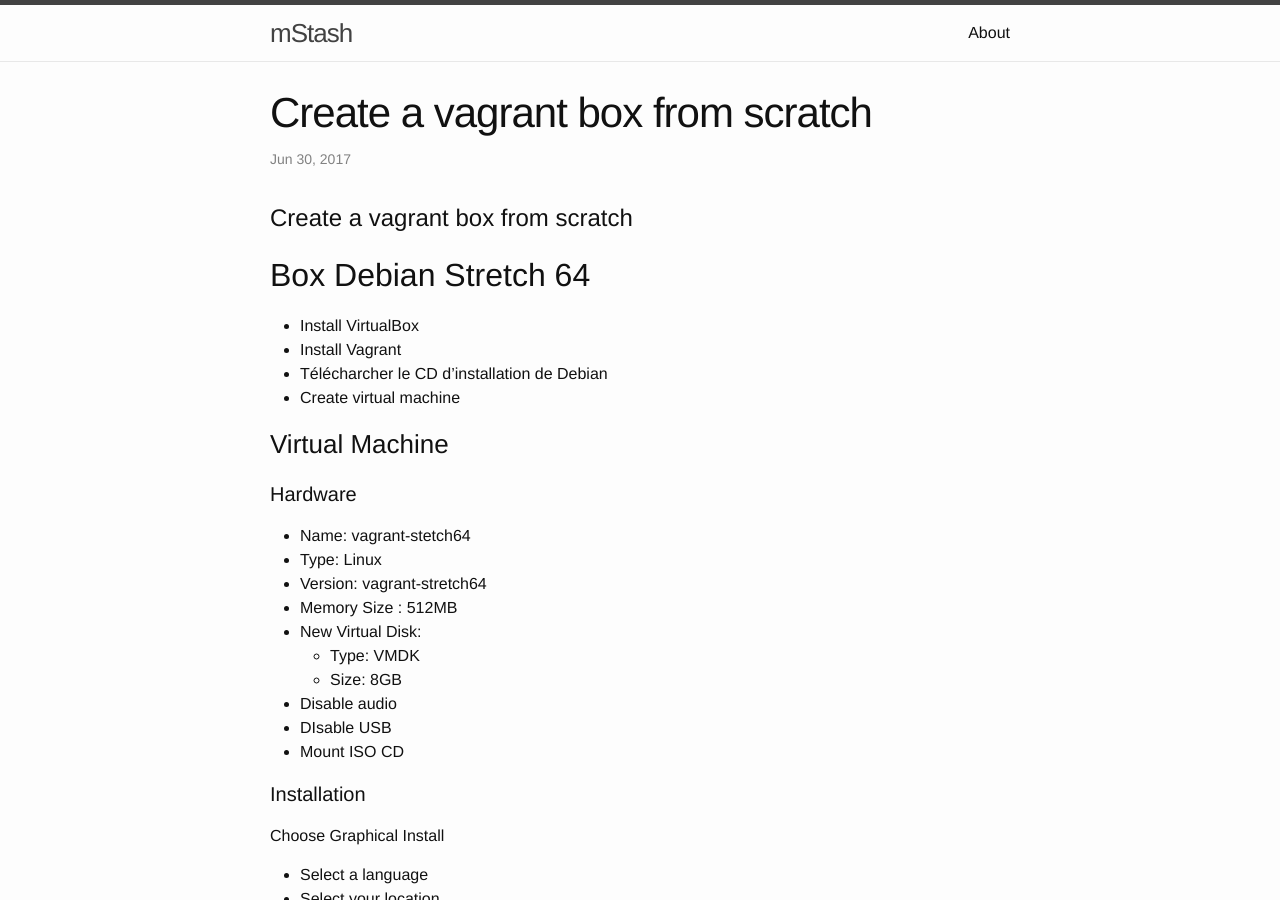
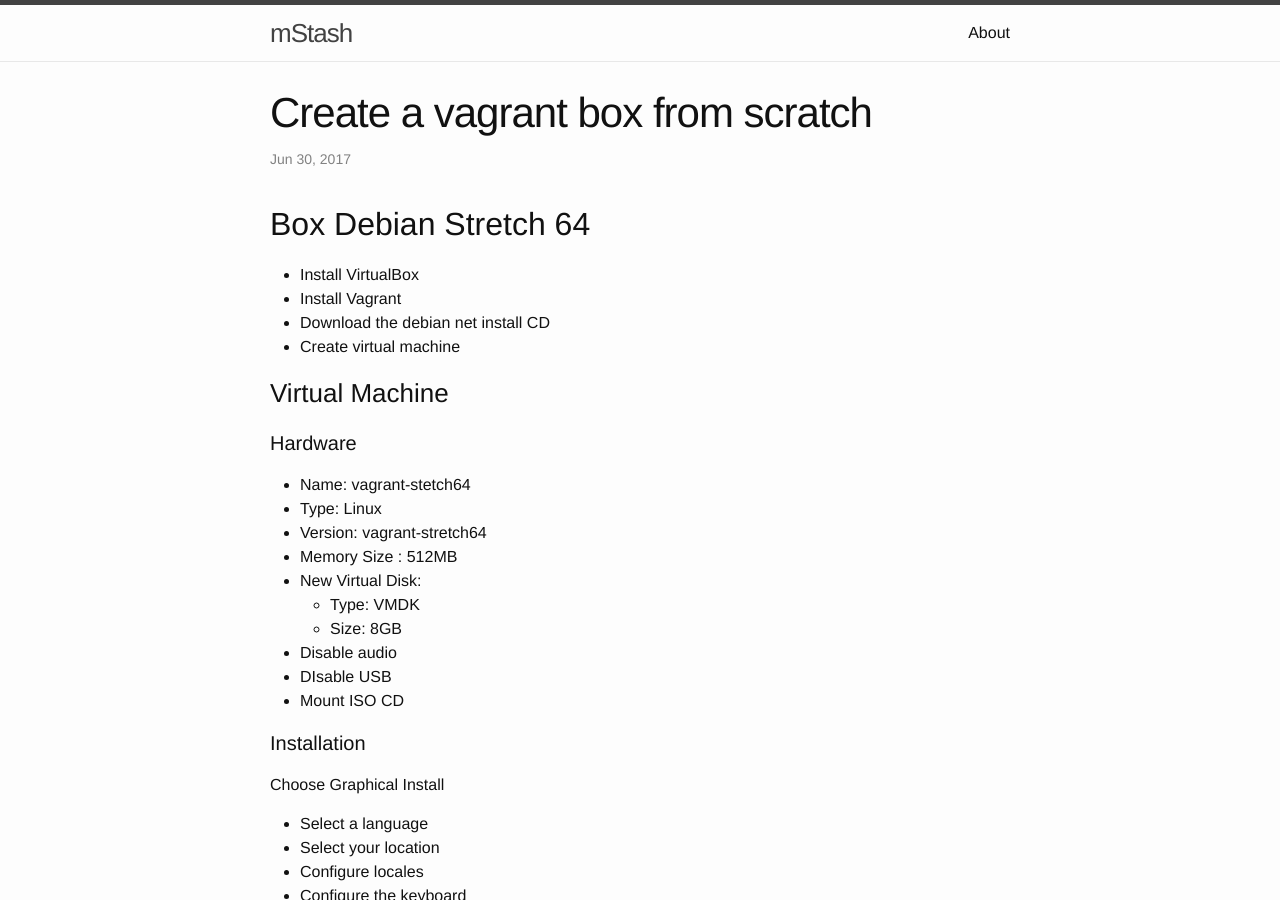
Before and after one commit to oxomichael/oxomichael.github.io, a Jekyll site: the page built from _posts/2017-06-30-create-vagrant-box-from-scratch.md, in a window 1280 px wide and 900 px high. Built offline with Jekyll 4.4.1, drawn with Linux system fonts in a browser that asks for light colours; comment, search, counter and statistics services are not loaded.

Commit message:
French to English

```diff
--- a/_posts/2017-06-30-create-vagrant-box-from-scratch.md
+++ b/_posts/2017-06-30-create-vagrant-box-from-scratch.md
@@ -5,13 +5,11 @@ date:   2017-06-30 21:07:00 +0200
 categories: vagrant debian
 ---
 
-# Create a vagrant box from scratch
-
 ## Box Debian Stretch 64
 
 * Install VirtualBox
 * Install Vagrant
-* Télécharcher le CD d'installation de Debian
+* Download the debian net install CD
 * Create virtual machine
 
 ### Virtual Machine
```
